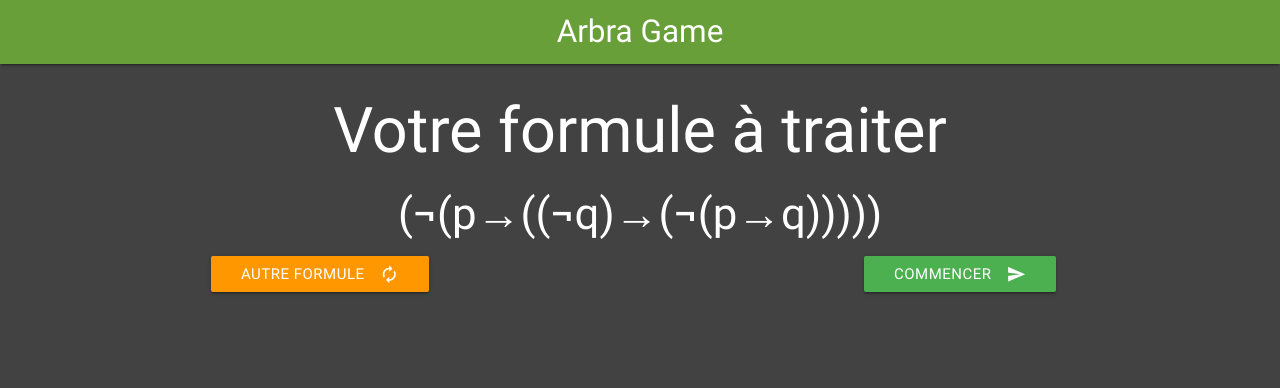
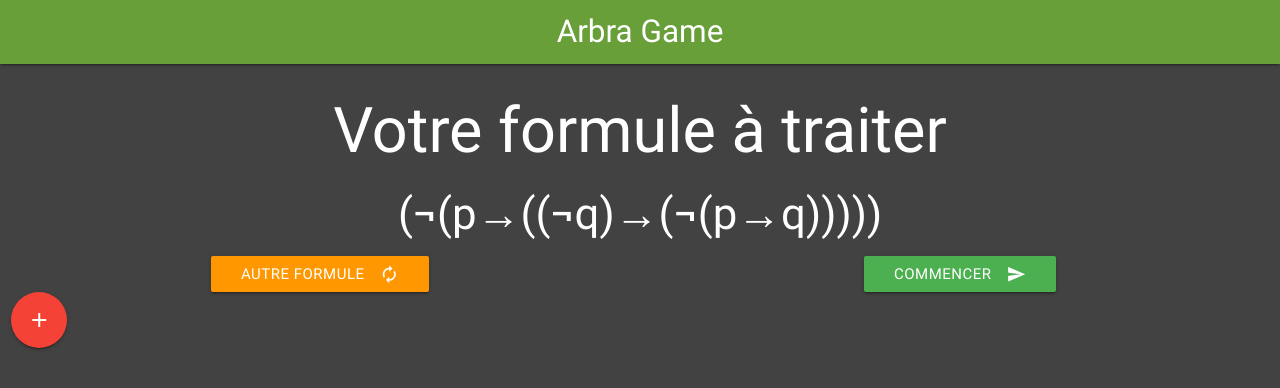
Before and after one commit to Haytu/app-javascript-logic, a plain HTML site: page index.html in a window 1280 px wide. Drawn offline with nearby package versions, Linux system fonts and the light colour scheme.

```diff
--- a/index.html
+++ b/index.html
@@ -44,6 +44,9 @@
 
     <div class="col m6 center" id="start"><a class="waves-effect waves-light btn green"><i class="material-icons right">send</i>Commencer</a>
     </div>
+    <div class="col m12 ">
+      <a class="btn-floating btn-large scrollBtn waves-effect waves-light red"><i class="material-icons">add</i></a>
+    </div>
 
 </div>
 </body>
```
Also changed, not shown: img/logo.png (added).
